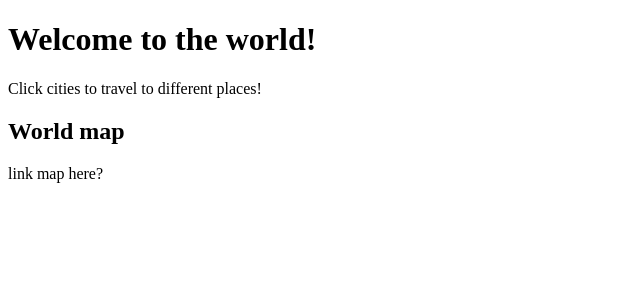
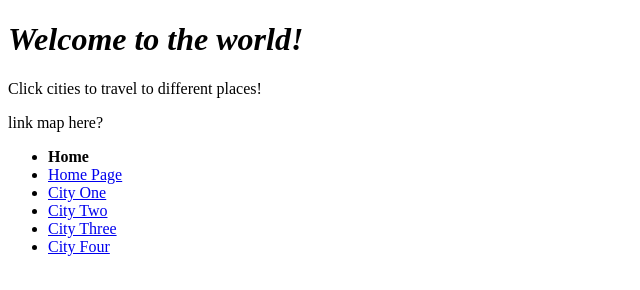
Before and after one commit to voramirez/adventure-seeker, a plain HTML site: page index.html in a window 1280 px wide. Shown: the whole page, without its empty margins (0-640 px from the left). Drawn offline with Linux system fonts and the light colour scheme.

Commit message:
Update index.html

```diff
--- a/index.html
+++ b/index.html
@@ -1,4 +1,3 @@
-
 <!DOCTYPE html>
 <html lang="en">
 <head>
@@ -7,12 +6,23 @@
   <title>MAPS</title>
 </head>
 <body>
-  <h1>Welcome to the world!</h1>
+  <h1><em>Welcome to the world!</em></h1>
   <p>Click cities to travel to different places!</p>
 
-  <h2>World map</h2>
   <p>link map here?</p>
 
+  <!--Insert main/back navigation links at bottom of page.-->
+
+  <nav>
+    <ul>
+      <li><strong>Home</strong></li>
+      <li><a href="main.html">Home Page</a></li>
+      <li><a href="city-one.html">City One</a></li>
+      <li><a href="city-two.html">City Two</a></li>
+      <li><a href="city-three.html">City Three</a></li>
+      <li><a href="city-four.html">City Four</a></li>
+    </ul>
+  </nav>
 
 </body>
 </html>
```
